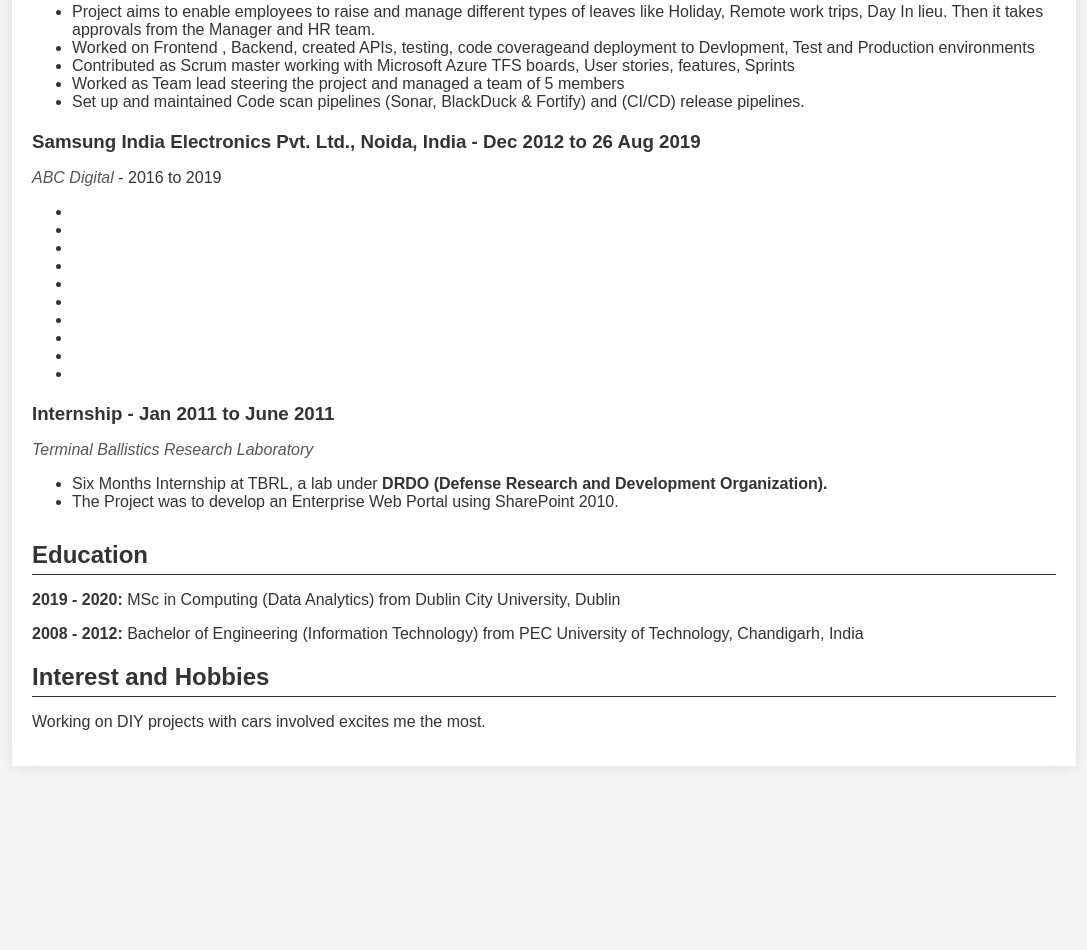
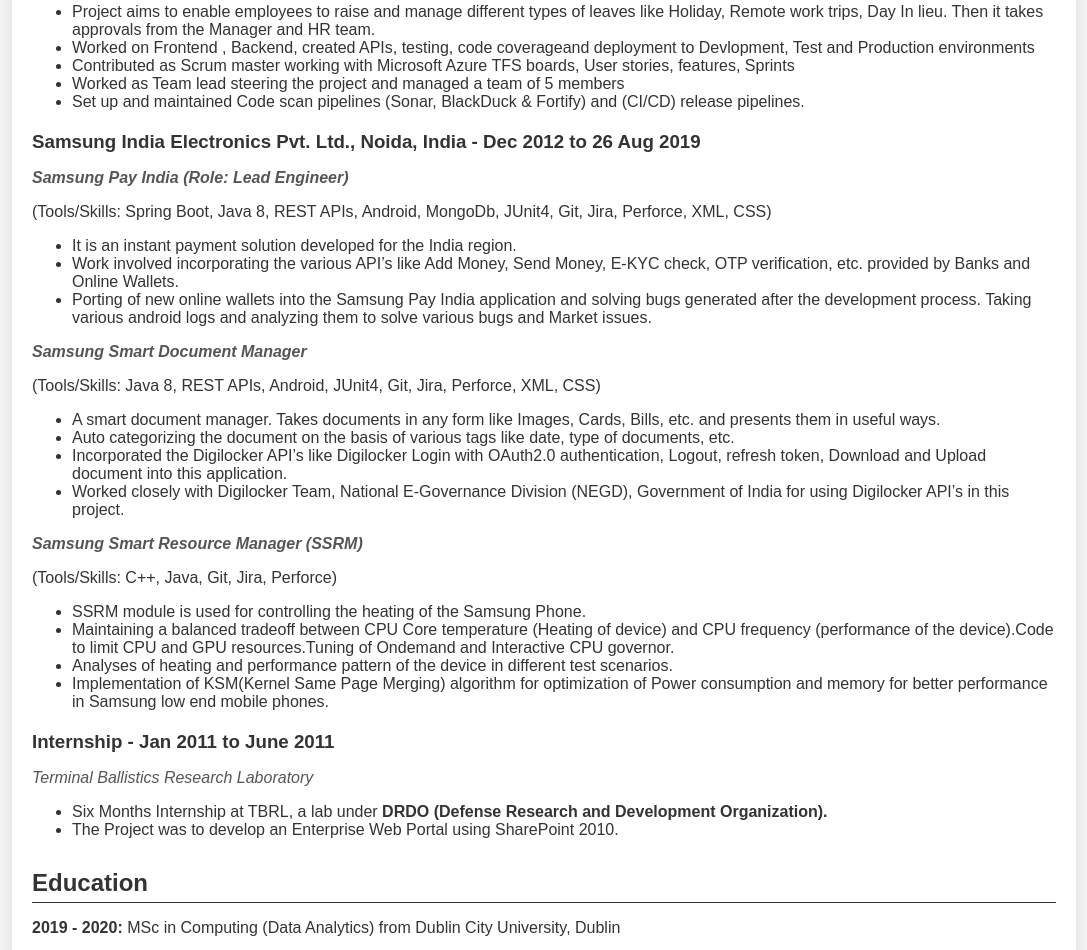
Before and after one commit to DalbirSinghDhillon/resume, a plain HTML site: page index.html in a window 1280 px wide. Shown: the part 1037-1987 px from the top of the page, without its empty margins (96-1183 px from the left). Before the commit the page ends 1853 px from the top, so only its background shows below. Drawn offline with Linux system fonts and the light colour scheme.

Commit message:
add all work exp complete

```diff
--- a/index.html
+++ b/index.html
@@ -81,18 +81,29 @@ My educational background, coupled with my extensive professional experience and
 
             <div class="job">
                 <h3>Samsung India Electronics Pvt. Ltd., Noida, India - Dec 2012 to 26 Aug 2019</h3>
-                <p><em>ABC Digital</em> - 2016 to 2019</p>
+                <p><em><b>Samsung Pay India (Role:  Lead Engineer)</b></em> </p>
+                <p> (Tools/Skills: Spring Boot, Java 8, REST APIs, Android, MongoDb, JUnit4, Git, Jira, Perforce, XML, CSS)</p>
                 <ul>
-                    <li></li>
-                    <li></li>
-                    <li></li>
-                    <li></li>
-                    <li></li>
-                    <li></li>
-                    <li></li>
-                    <li></li>
-                    <li></li>
-                    <li></li>
+                    <li>It is an instant payment solution developed for the India region.</li>
+                    <li>Work involved incorporating the various API’s like Add Money, Send Money, E-KYC check, OTP verification, etc. provided by Banks and Online Wallets.</li>
+                    <li>Porting of new online wallets into the Samsung Pay India application and solving bugs generated after the development process. Taking various android logs and analyzing them to solve various bugs and Market issues.
+                    </li>
+                </ul>
+                <p><em><b>Samsung Smart Document Manager</b></em></p>
+                <p>(Tools/Skills: Java 8, REST APIs, Android, JUnit4, Git, Jira, Perforce, XML, CSS)</p>
+                <ul>
+                    <li>A smart document manager. Takes documents in any form like Images, Cards, Bills, etc. and presents them in useful ways.</li>
+                    <li>Auto categorizing the document on the basis of various tags like date, type of documents, etc.</li>
+                    <li>Incorporated the Digilocker API’s like Digilocker Login with OAuth2.0 authentication, Logout, refresh token, Download and Upload document into this application.</li>
+                    <li>Worked closely with Digilocker Team, National E-Governance Division (NEGD), Government of India for using Digilocker API’s in this project.</li>
+                </ul>
+                <p><em> <b>Samsung Smart Resource Manager (SSRM)</b></em></p>
+                <p>(Tools/Skills: C++, Java, Git, Jira, Perforce)</p>
+                <ul>
+                    <li>SSRM module is used for controlling the heating of the Samsung Phone.</li>
+                    <li>Maintaining a balanced tradeoff between CPU Core temperature (Heating of device) and CPU frequency (performance of the device).Code to limit CPU and GPU resources.Tuning of Ondemand and Interactive CPU governor.</li>
+                    <li>Analyses of heating and performance pattern of the device in different test scenarios.</li>
+                    <li>Implementation of KSM(Kernel Same Page Merging) algorithm for optimization of Power consumption and memory for better performance in Samsung low end mobile phones.</li>
                 </ul>
             </div>
 
```
